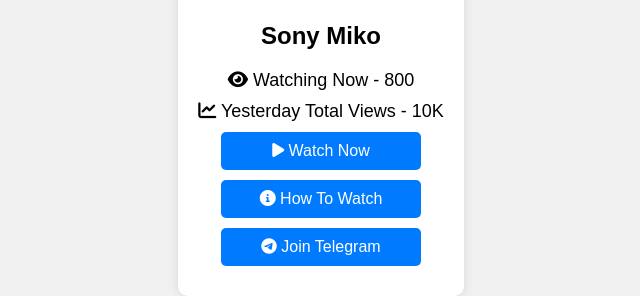
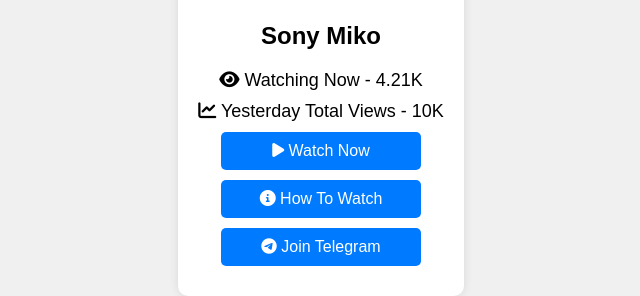
Before and after one commit to rakibonzat/miko, a plain HTML site: page w.html in a window 1280 px wide. Shown: the part 327-623 px from the top of the page, 319-959 px from the left. Drawn offline with Linux system fonts and the light colour scheme.

Commit message:
Update w.html

```diff
--- a/w.html
+++ b/w.html
@@ -71,7 +71,7 @@
     <div class="container">
         <img src="https://smiko.vercel.app/Picsart_24-06-02_07-54-05-427.png" alt="Sony Miko Logo" class="logo">
         <h1>Sony Miko</h1>
-        <p><i class="fas fa-eye"></i> Watching Now - 800</p>
+        <p><i class="fas fa-eye"></i> Watching Now - 4.21K</p>
         <p><i class="fas fa-chart-line"></i> Yesterday Total Views - 10K</p>
         <a href="https://smiko.vercel.app/go.html" class="button"><i class="fas fa-play"></i> Watch Now</a>
         <a href="https://smiko.vercel.app/in.html" class="button"><i class="fas fa-info-circle"></i> How To Watch</a>
```
